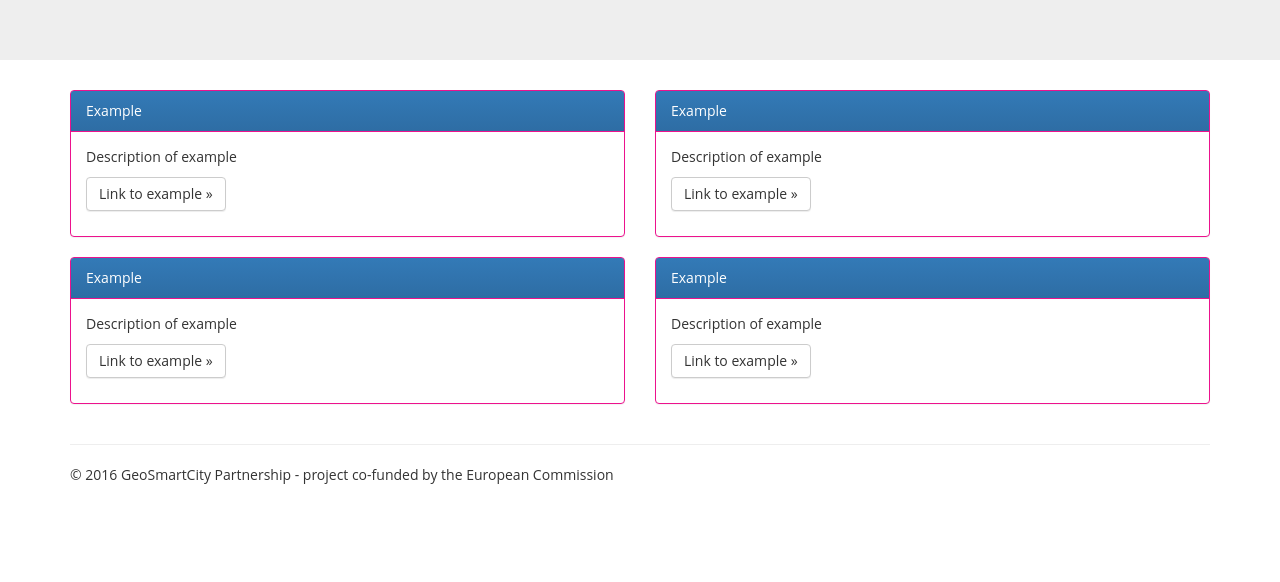
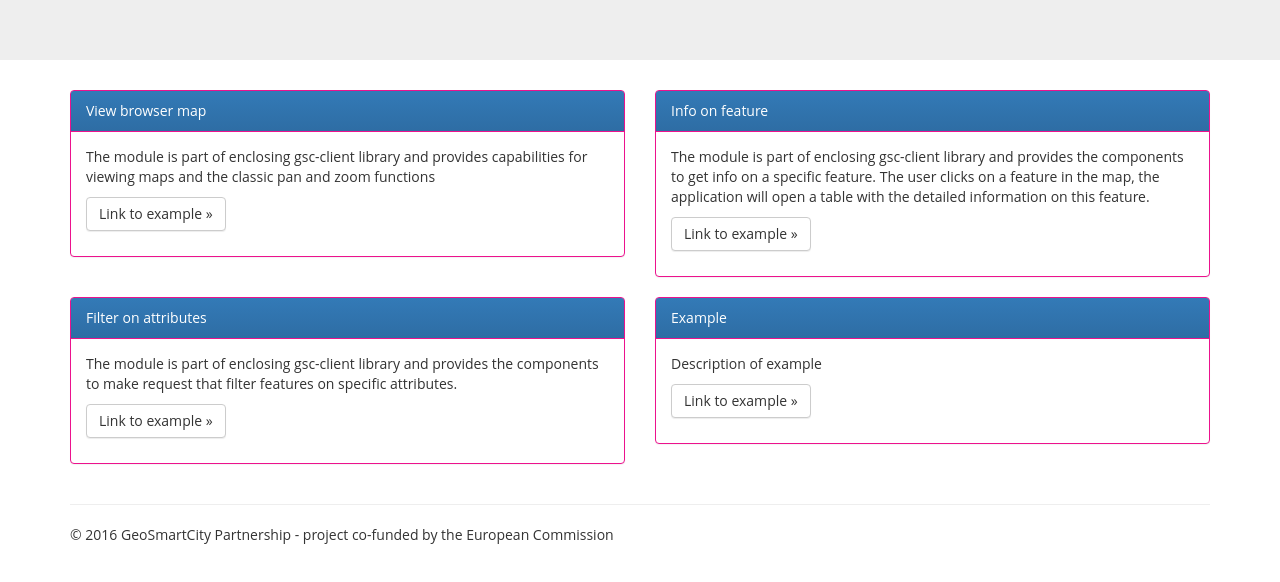
Before and after one commit to GeoSmartCity-CIP/gsc-client, a website: page examples/index.html in a window 1280 px wide. Shown: the part 210-792 px from the top of the page. Drawn offline with nearby package versions, Linux system fonts and the light colour scheme.

Commit message:
Update of example page

```diff
--- a/examples/index.html
+++ b/examples/index.html
@@ -44,11 +44,11 @@
                 <div class="col-md-6">
                     <div class="panel panel-primary">
                         <div class="panel-heading">
-                            Example
+                            View browser map
                         </div>
                         <div class="panel-body">
-                            <p>Description of example</p>
-                            <p><a class="btn btn-default" href="#" role="button">Link to example &raquo;</a></p>
+                            <p>The module is part of enclosing gsc-client library and provides capabilities for viewing maps and the classic pan and zoom functions</p>
+                            <p><a class="btn btn-default" href="viewbrowsermap.html" role="button">Link to example &raquo;</a></p>
 
                         </div>
                     </div>
@@ -56,11 +56,11 @@
                 <div class="col-md-6">
                     <div class="panel panel-primary">
                         <div class="panel-heading">
-                            Example
+                            Info on feature
                         </div>
                         <div class="panel-body">
-                            <p>Description of example</p>
-                            <p><a class="btn btn-default" href="#" role="button">Link to example &raquo;</a></p>
+                            <p>The module is part of enclosing gsc-client library and provides the components to get info on a specific feature. The user clicks on a feature in the map, the application will open a table with the detailed information on this feature.</p>
+                            <p><a class="btn btn-default" href="infoonfeature.html" role="button">Link to example &raquo;</a></p>
 
                         </div>
                     </div>
@@ -68,11 +68,11 @@
                 <div class="col-md-6">
                     <div class="panel panel-primary">
                         <div class="panel-heading">
-                            Example
+                            Filter on attributes
                         </div>
                         <div class="panel-body">
-                            <p>Description of example</p>
-                            <p><a class="btn btn-default" href="#" role="button">Link to example &raquo;</a></p>
+                            <p>The module is part of enclosing gsc-client library and provides the components to make request that filter features on specific attributes.</p>
+                            <p><a class="btn btn-default" href="filteronattributes.html" role="button">Link to example &raquo;</a></p>
 
                         </div>
                     </div>
```
